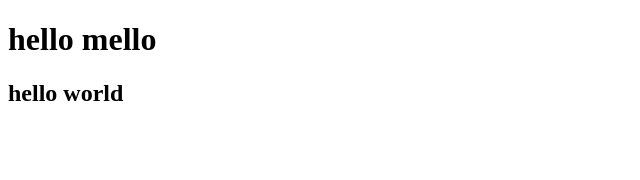
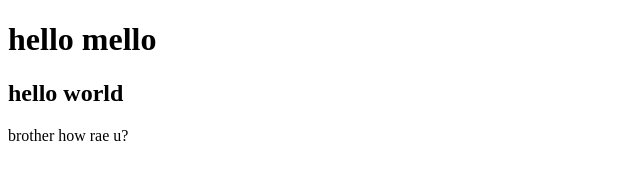
Before and after one commit to chinnamsetti/new_repository, a plain HTML site: page index.html in a window 1280 px wide. Shown: the whole page, without its empty margins (0-640 px from the left). Drawn offline with Linux system fonts and the light colour scheme.

Commit message:
Update index.html

```diff
--- a/index.html
+++ b/index.html
@@ -8,5 +8,6 @@
 <body>
     <h1>hello mello</h1>
     <h2>hello world</h2>
+    <p>brother how rae u?</p>
 </body>
 </html>
```
